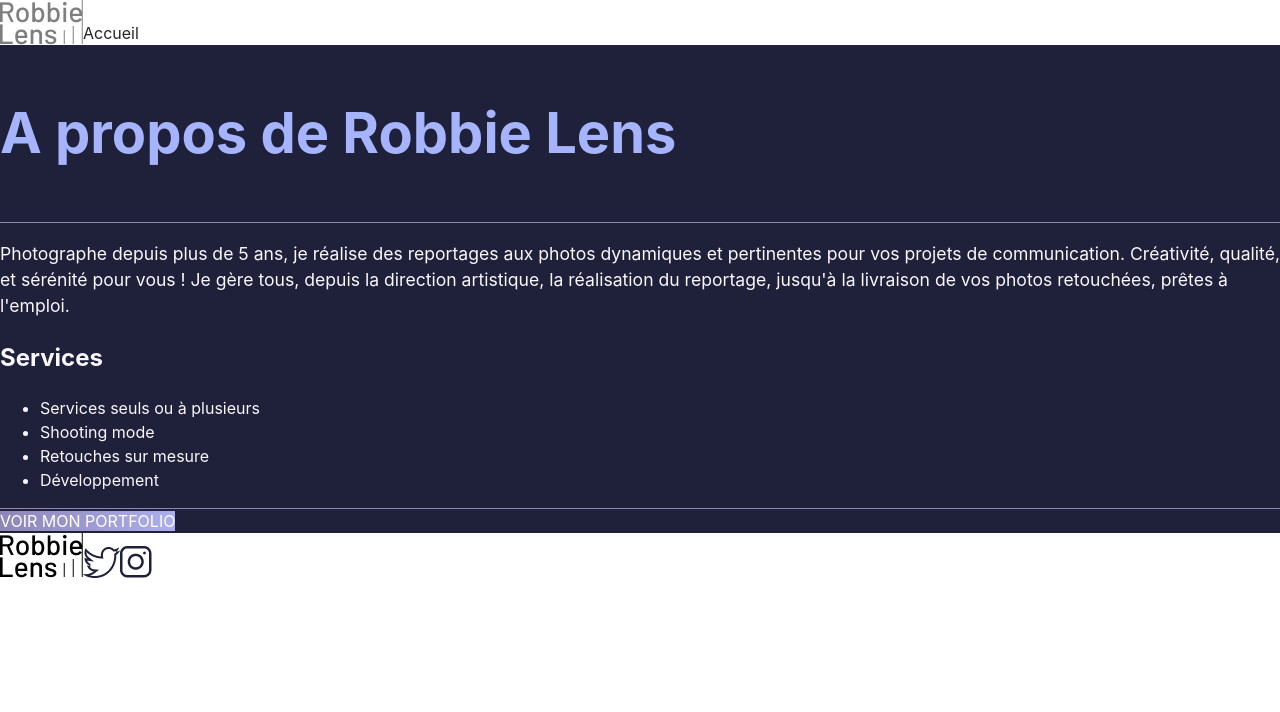
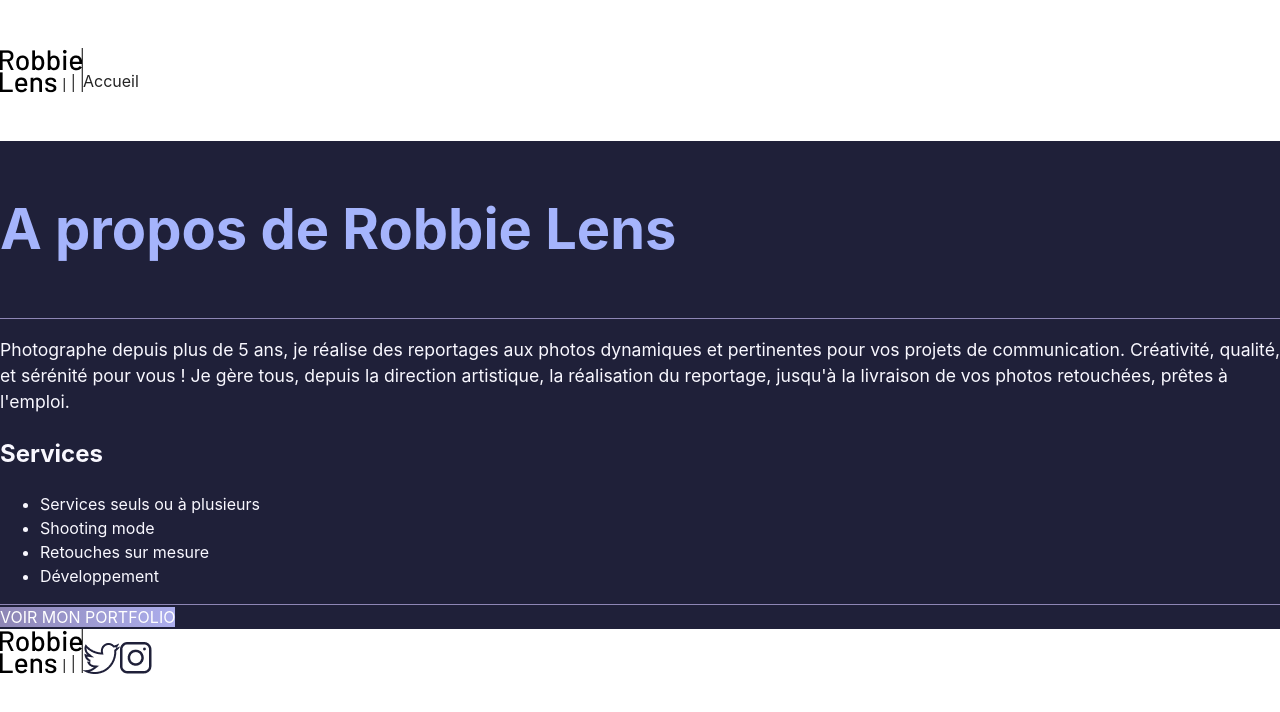
Before and after one commit to silenthill99/robbie-lens, a React (Create React App) app: page /a-propos in a window 1280 px wide. Shown: the top 712 px of the page. Built offline with nearby package versions, Linux system fonts and the light colour scheme.

Commit message:
changement du css

```diff
--- a/src/Pages/A propos.tsx
+++ b/src/Pages/A propos.tsx
@@ -4,10 +4,13 @@ export const APropos = () => {
     document.title = "À propos - Robbie Lens Photographie"
     return(
         <section>
-            <div className="flex items-end bg-[white] text-[#242424]">
+            <header className="bg-[white] text-[#242424] py-12">
+                <nav className="flex items-end">
                     <NavLink to="/" className="hover:opacity-50"><img src="images/logo.png" alt="" /></NavLink>
                     <NavLink to="/" className="hover:underline hover:opacity-50">Accueil</NavLink>
-            </div>
+                </nav>
+            </header>
+            <main>
                 <h1>A propos de Robbie Lens</h1>
                 <div className="border-t border-b border-[#8e86b5]">
                     <p>Photographe depuis plus de 5 ans, je réalise des reportages aux photos dynamiques et pertinentes pour vos projets de communication. Créativité, qualité, et sérénité pour vous ! Je gère tous, depuis la direction artistique, la réalisation du reportage, jusqu'à la livraison de vos photos retouchées, prêtes à l'emploi.</p>
@@ -23,7 +26,7 @@ export const APropos = () => {
                 <div>
                     <a href="" className="bg-gradient-to-r from-[#8e86b5] to-[#acaeed] text-white hover:bg-gradient-to-r hover:from-[#696484] hover:to-[#8788BA]">VOIR MON PORTFOLIO</a>
                 </div>
-
+            </main>
             <footer className='flex items-end bg-[white] text-[#242424]'>
                 <NavLink to="/" className="hover:opacity-50"><img src="images/logo.png" alt="" /></NavLink>
                 <a href="https://twitter.com/" target="_blank" className="hover:opacity-50"><img src="images/twitter.png" alt="" /></a>
--- a/src/Pages/Home.tsx
+++ b/src/Pages/Home.tsx
@@ -4,9 +4,11 @@ export const Home = () => {
     document.title = "Accueil - Robbie Lens"
     return(
         <section>
-            <header className="flex items-end bg-[white] text-[#242424]">
+            <header className="flex items-end bg-[white] text-[#242424] py-12">
                 <img src="images/logo.png" alt="" />
-                <NavLink to="a-propos" className="hover:underline hover:opacity-50">A propos</NavLink>
+                <nav className="flex items-end">
+                    <NavLink to="a-propos" className="hover:underline hover:opacity-50">A propos</NavLink>
+                </nav>
             </header>
             <main>
                 <h1>Photographie</h1>
```
Lines whose indentation alone changed are shown as unchanged.
